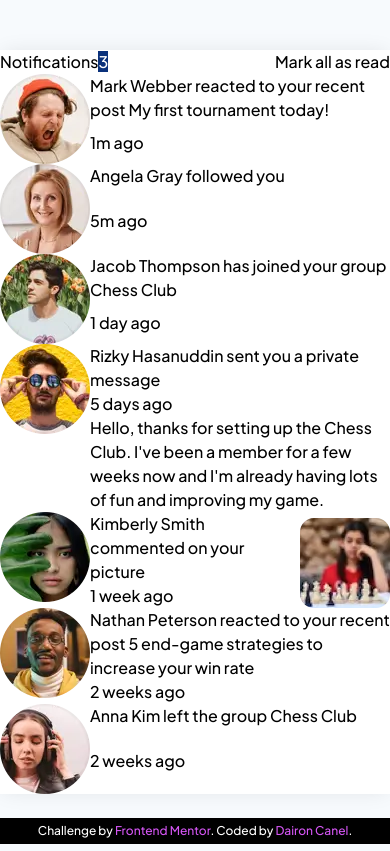
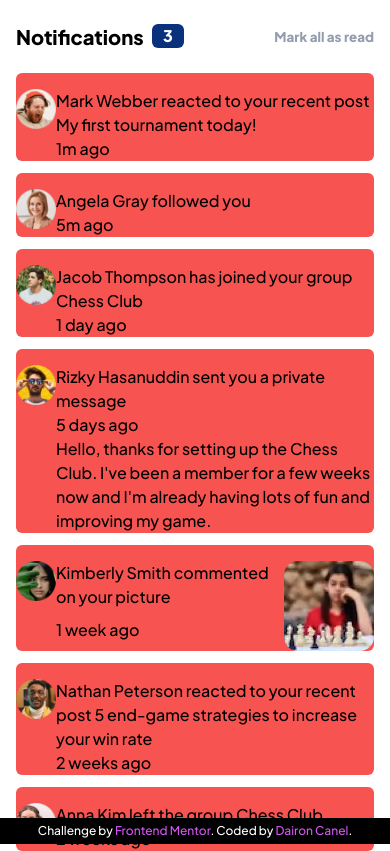
Before and after one commit to dairon-canel/notifications-page, a website: page public/index.html in a window 390 px wide. Drawn offline with Linux system fonts and the light colour scheme.

Commit message:
feat: some changes on mobile design

```diff
--- a/public/index.html
+++ b/public/index.html
@@ -20,11 +20,22 @@
   </head>
   <body class="grid min-h-screen bg-veryLightGrayishBlue">
     <main
-      class="my-10 grid place-self-center bg-white shadow-[0px_0px_20px_-3px_rgba(0,0,0,0.1)] [&>div]:grid [&>div]:grid-cols-[auto_1fr] [&>div>div]:order-2 [&>div>div]:grid [&>div>img]:order-1"
+      class="grid gap-3 place-self-center bg-white px-4 pt-[1.4rem] shadow-[0px_0px_20px_-3px_rgba(0,0,0,0.1)] [&>div]:grid [&>div]:grid-cols-[auto_1fr] [&>div]:rounded-md [&>div]:bg-red [&>div]:pt-[1rem] [&>div>div]:order-2 [&>div>div]:grid [&>div>img]:order-1 [&>div>img]:w-[2.5rem]"
     >
-      <section class="grid grid-flow-col">
-        <h1>Notifications<span class="bg-blue text-white">3</span></h1>
-        <button class="place-self-end">Mark all as read</button>
+      <section
+        class="mb-[0.55rem] grid grid-flow-col grid-cols-[8.5rem_2rem_auto] text-[1.26rem] font-800"
+      >
+        <h1>Notifications</h1>
+        <p
+          class="-mt-[0.25rem] w-[2rem] justify-start place-self-center rounded-md bg-blue text-center align-middle text-[1rem] text-white"
+        >
+          3
+        </p>
+        <button
+          class="place-self-end self-center text-[0.835rem] text-grayishBlue"
+        >
+          Mark all as read
+        </button>
       </section>
       <div>
         <div>
```
Also changed, not shown: public/output-style.css.
